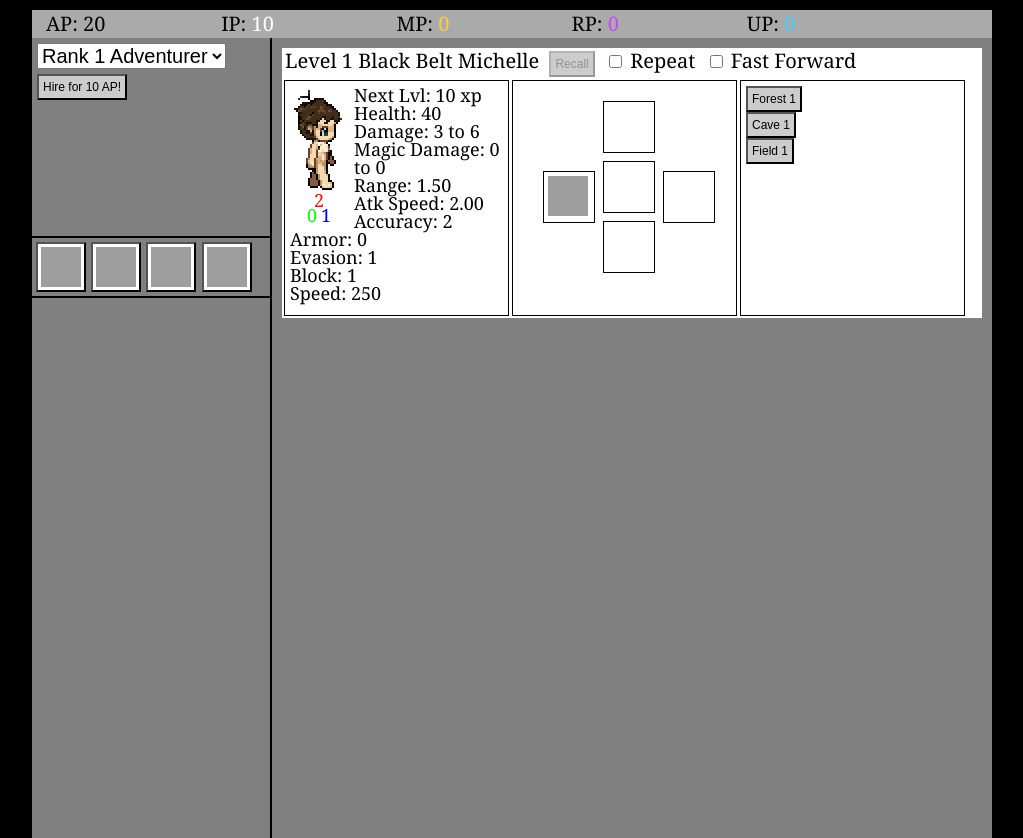
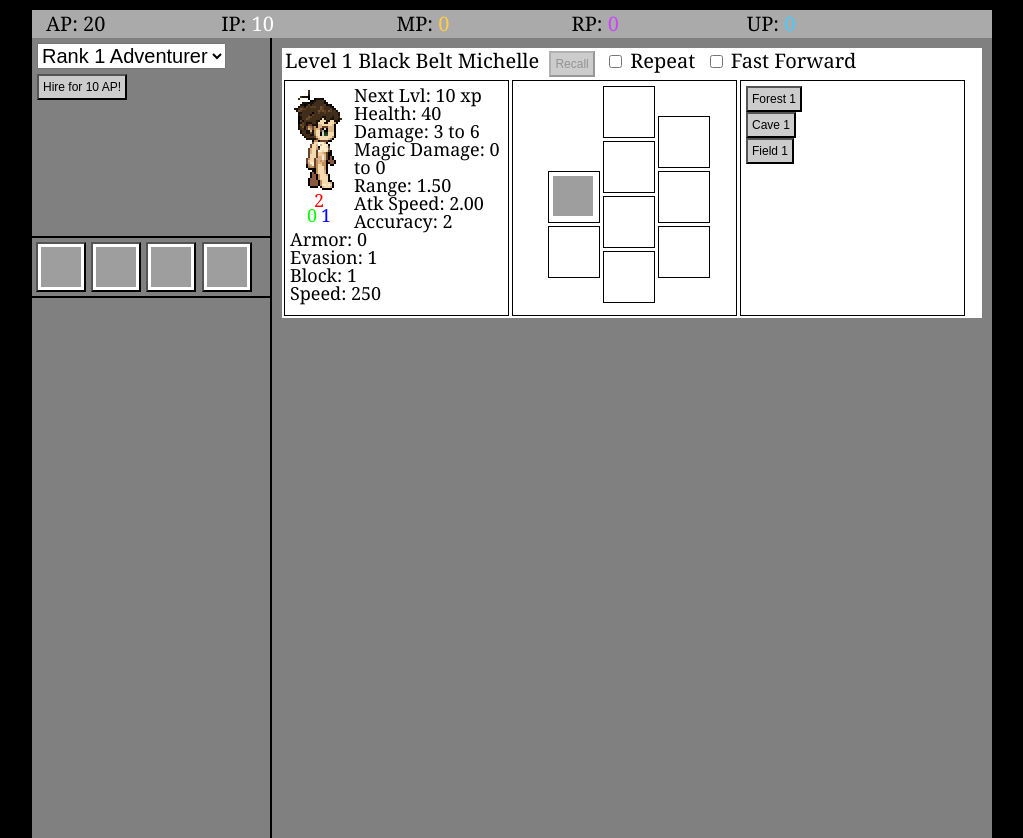
Before and after one commit to lancehalberd/treasure-tycoon, a PHP site: page / in a window 1280 px wide. Shown: the whole page, without its empty margins (128-1151 px from the left). Run offline with PHP 8.4, Linux system fonts and the light colour scheme; grey boxes are pictures that could not be loaded.

Commit message:
Added new equipment slots and some example equipment withe generic item icon since we don't have icons for these slots yet.

```diff
--- a/index.html
+++ b/index.html
@@ -104,7 +104,12 @@
                         <option value='offhand'>Offhand</option>
                         <option value='head'>Head</option>
                         <option value='body'>Body</option>
+                        <option value='arms'>Arms</option>
+                        <option value='legs'>Legs</option>
                         <option value='feet'>Feet</option>
+                        <option value='accessory'>Accessory</option>
+                        <option value='back'>Back</option>
+                        <option value='ring'>Ring</option>
                     </select> <span class="js-typeMultiplier">x 1</span>
                 </div>
                 <hr>
@@ -184,9 +189,13 @@
                     </div><div class="js-equipment equipment playerBox">
                         <div class="js-head itemSlot head"></div>
                         <div class="js-body itemSlot body"></div>
+                        <div class="js-arms itemSlot arms"></div>
                         <div class="js-weapon itemSlot weapon"></div>
                         <div class="js-offhand itemSlot offhand"></div>
+                        <div class="js-legs itemSlot legs"></div>
                         <div class="js-feet itemSlot feet"></div>
+                        <div class="js-back itemSlot back"></div>
+                        <div class="js-ring itemSlot ring"></div>
                     </div><div class="js-map map playerBox"></div>
                 </div>
                 <div class="js-adventureMode">
--- a/inventory.js
+++ b/inventory.js
@@ -269,8 +269,8 @@ function stopDrag() {
         updateEnchantmentOptions();
     }
 }
-var armorSlots = ['body', 'feet', 'head', 'offhand'];
-var equipmentSlots = ['weapon', 'body', 'feet', 'head', 'offhand'];
+var armorSlots = ['body', 'feet', 'head', 'offhand', 'arms', 'legs'];
+var equipmentSlots = ['weapon', 'body', 'feet', 'head', 'offhand', 'arms', 'legs', 'back', 'ring'];
 var items = [
     [
         {'slot': 'weapon', 'type': 'axe',  'name': 'Axe', 'bonuses': {'+minDamage': 5, '+maxDamage': 8, '+range': 2, '+attackSpeed': 1.5}, 'icon': 'axe'},
@@ -315,6 +315,10 @@ function addItem(level, data) {
     items[level - 1] = ifdefor(items[level - 1], []);
     items[level - 1].push(data);
 }
+addItem(1, {'slot': 'arms', 'type': 'gauntlet', 'name': 'Gauntlet', 'bonuses': {'+armor': 1, '+minDamage': 1, '+maxDamage': 1}, icon: 'item'});
+addItem(1, {'slot': 'legs', 'type': 'leggings', 'name': 'Leggings', 'bonuses': {'+armor': 1, '+maxHealth': 5}, icon: 'item'});
+addItem(1, {'slot': 'back', 'type': 'quiver', 'name': 'Quiver', 'bonuses': {'+minDamage': 1, '+maxDamage': 2}, icon: 'item'});
+addItem(1, {'slot': 'ring', 'type': 'ring', 'name': 'Ring', 'bonuses': {'+armor': 1}, icon: 'item'});
 //Heavy Armor gives armor + health
 addItem(1, {'slot': 'body', 'type': 'heavyArmor', 'name': 'Lamellar', 'bonuses': {'+armor': 3, '+maxHealth': 15}, 'offset': 3, icon: 'armor'});
 addItem(6, {'slot': 'body', 'type': 'heavyArmor', 'name': 'Bamboo Armor', 'bonuses': {'+armor': 13, '+maxHealth': 65}, 'offset': 3, icon: 'armor'});
@@ -498,11 +502,17 @@ function itemMatchesFilter(item, typeFilter) {
         case 'head':
         case 'body':
         case 'feet':
+        case 'arms':
+        case 'legs':
+        case 'ring':
+        case 'back':
         case 'offhand':
             return item.slot === typeFilter;
         case 'armor':
             return armorSlots.indexOf(item.slot) >= 0;
+        case 'accessory':
+            return item.slot == 'ring' || item.slot == 'back';
         default:
-            return true;
+            return false;
     }
 }
--- a/styles.css
+++ b/styles.css
@@ -157,27 +157,47 @@ button {
 .equipment > .head {
     position: absolute;
     left: 90px;
-    top: 20px;
+    top: 5px;
 }
 .equipment > .body {
     position: absolute;
     left: 90px;
-    top: 80px;
+    top: 60px;
+}
+.equipment > .legs {
+    position: absolute;
+    left: 90px;
+    top: 115px;
 }
 .equipment > .feet {
     position: absolute;
     left: 90px;
-    top: 140px;
+    top: 170px;
 }
 .equipment > .weapon {
     position: absolute;
-    left: 30px;
+    left: 35px;
     top: 90px;
+}
+.equipment > .arms {
+    position: absolute;
+    left: 35px;
+    top: 145px;
+}
+.equipment > .back {
+    position: absolute;
+    left: 145px;
+    top: 35px;
 }
 .equipment > .offhand {
     position: absolute;
-    left: 150px;
+    left: 145px;
     top: 90px;
+}
+.equipment > .ring {
+    position: absolute;
+    left: 145px;
+    top: 145px;
 }
 
 .icon {
```
